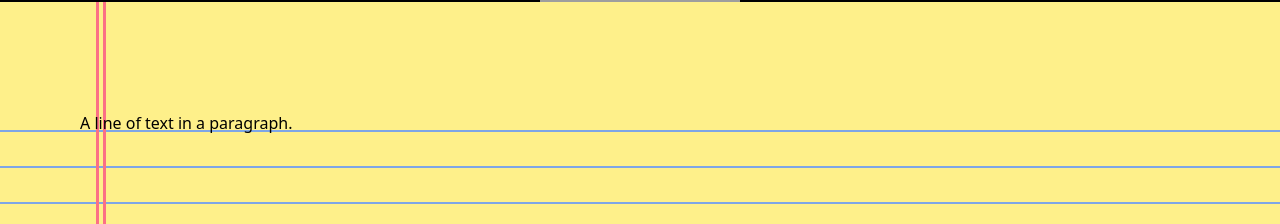
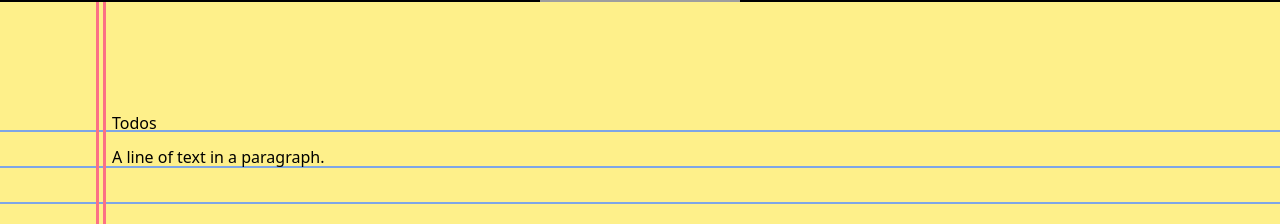
Before and after one commit to mbKaleb/nextjs13demo, a Next.js app in the folder nextjs13demo/: page / in a window 1280 px wide. Shown: the part 94-318 px from the top of the page. Built offline with nearby package versions, Linux system fonts and the light colour scheme; grey boxes are pictures that could not be loaded.

Commit message:
some links working

```diff
--- a/nextjs13demo/app/page.tsx
+++ b/nextjs13demo/app/page.tsx
@@ -1,4 +1,5 @@
 "use client"
+import Link from "next/link"
 import { useState } from "react"
 import { createEditor } from "slate"
 import { Slate, Editable, withReact } from "slate-react"
@@ -17,8 +18,9 @@ export default function Home() {
 	return (
 		<div
 			id="DIV"
-			className="absolute top-[12.52rem] left-[5rem] leading-[2.13rem] whitespace-break-spaces max-w"
+			className="absolute top-[12.52rem]  ml-28 leading-[2.13rem] whitespace-break-spaces max-w"
 		>
+			<Link href={`/todos/`}>Todos</Link>
 			<Slate editor={editor} value={initialValue}>
 				<Editable />
 			</Slate>
--- a/nextjs13demo/app/todos/TodosList.tsx
+++ b/nextjs13demo/app/todos/TodosList.tsx
@@ -19,9 +19,9 @@ export default async function TodosList() {
 	return (<div className="absolute ml-28">
 		{todos.slice(0,25).map((todo)=> (
 			<p key={todo.id} className="leading-9" >
-				{/* <Link href={`/todos/${todo.id}`}> */}
+				<Link href={`/todos/${todo.id}`}>
 					Todo: {todo.id}
-				{/* </Link> */}
+				</Link>
 			</p>
 		))}
 	</div>)
```
